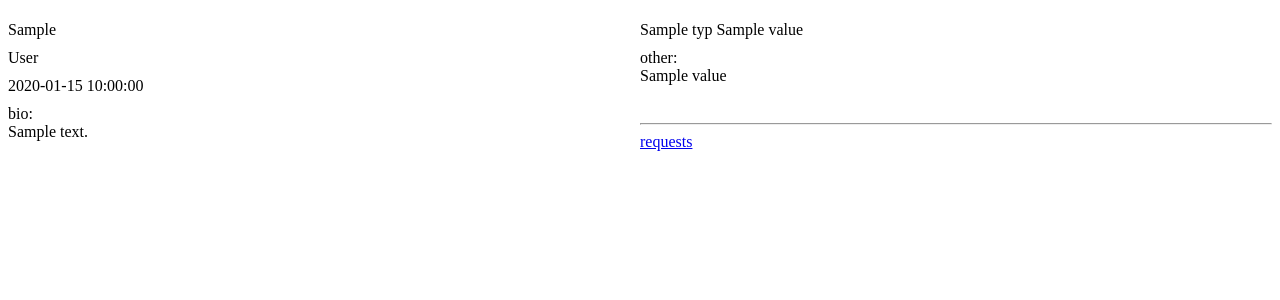
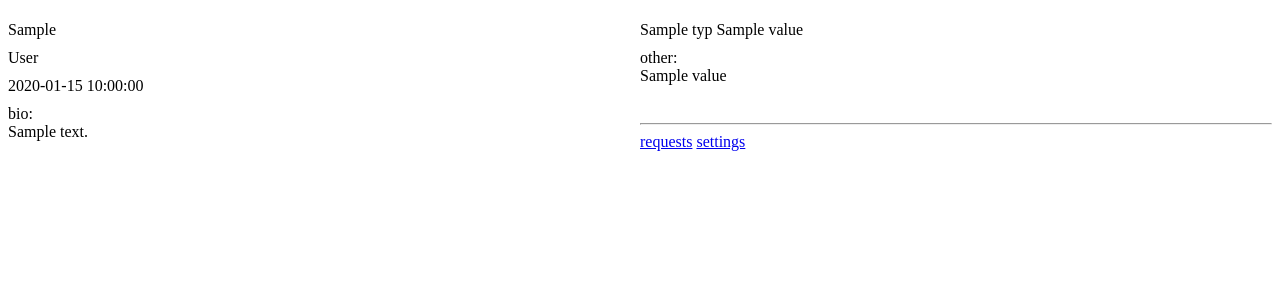
Before and after one commit to ccrmcc/42-test, a Python web app: template dj42cc_test/templates/show_person.html in a window 1280 px wide. Shown: the top 300 px of the page. Run offline with Jinja, Linux system fonts and the light colour scheme; the template is opened without the code that fills it: most values are stand-ins (such as "Sample title", 1, 10 or a date in 2020).

Commit message:
ticket:4 add link on index page

```diff
--- a/dj42cc_test/templates/show_person.html
+++ b/dj42cc_test/templates/show_person.html
@@ -36,6 +36,7 @@
 
 <hr/>
 <a href="/requests">requests</a>
+<a href="/settings">settings</a>
 
 
 {% endblock %}
```
